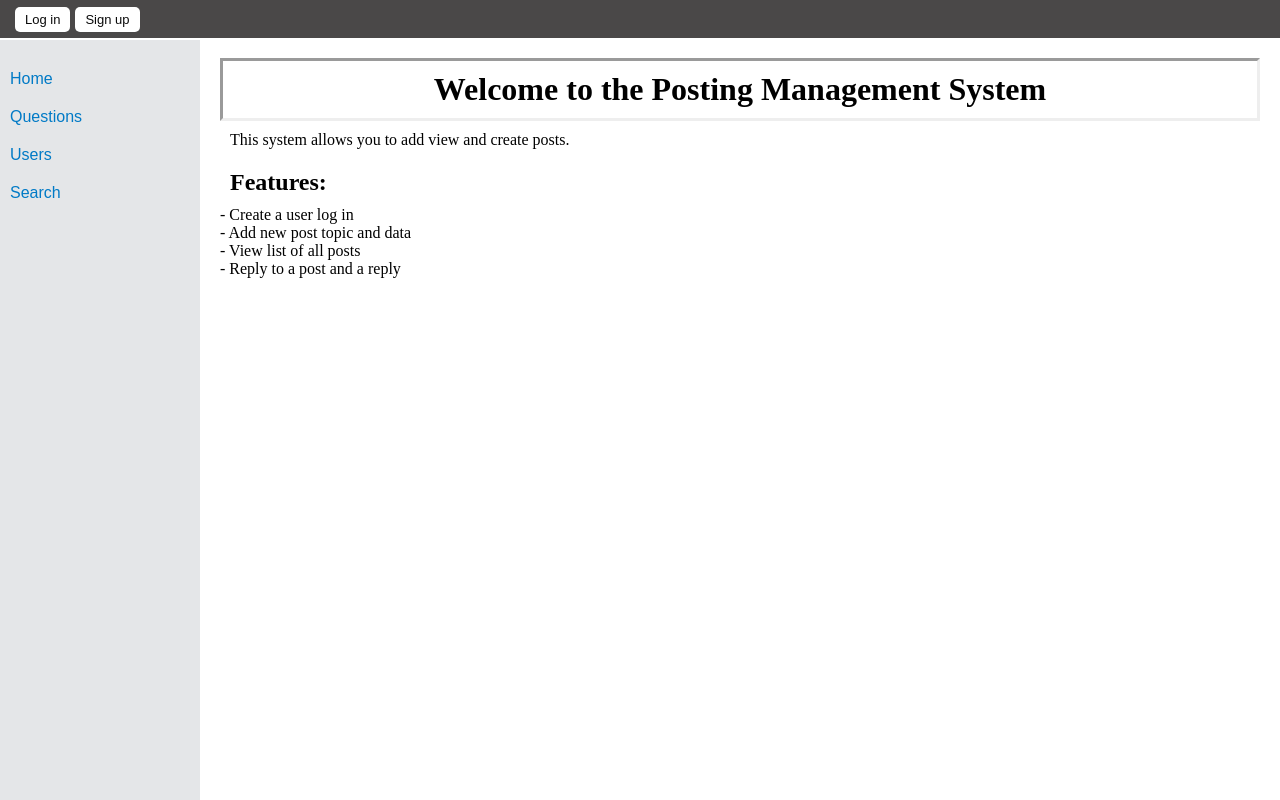
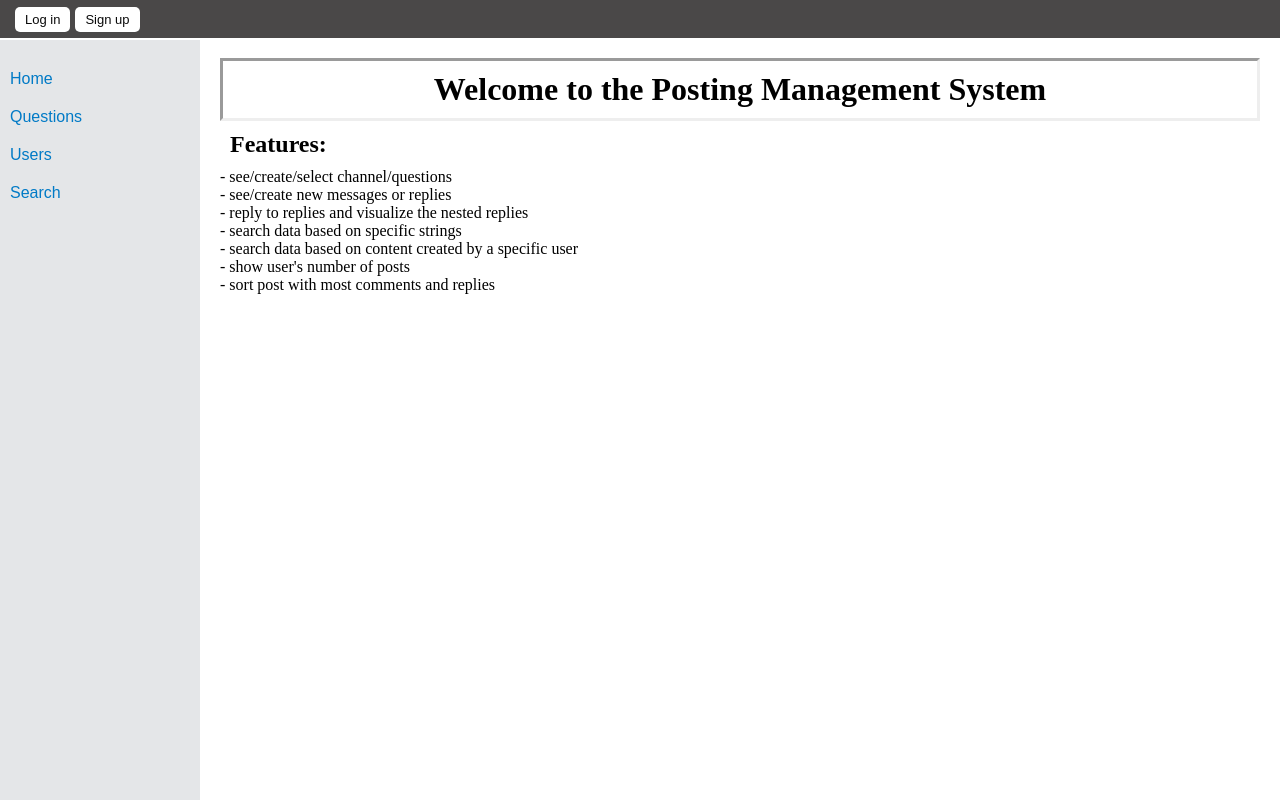
Before and after one commit to m-jewel/stackoverflow_clone, a React (Create React App) app in the folder react_frontend/: page / in a window 1280 px wide. Built offline with nearby package versions, Linux system fonts and the light colour scheme; no server answers.

Commit message:
Landing page modified

```diff
--- a/react_frontend/src/components/Register.js
+++ b/react_frontend/src/components/Register.js
@@ -5,7 +5,7 @@ const Register = () => {
   const [name, setName] = useState('');
   const [password, setPassword] = useState('');
   const [confirmPassword, setConfirmPassword] = useState('');
-  const navigate = useNavigate(); // Hook to navigate to different routes
+  const navigate = useNavigate();
 
   // Function to handle form submission
   const handleSubmit = async (event) => {
@@ -68,13 +68,13 @@ const Register = () => {
         Confim Password:
         <input
           type="password"
-          value={confirmPassword}
+          value={password}
           onChange={(e) => setConfirmPassword(e.target.value)}
           required
         />
       </label>
 
-      <button type="submit">Register</button> {/* Submit button */}
+      <button type="submit">Register</button>
     </form>
   );
 };
--- a/react_frontend/src/views/LandingPage.js
+++ b/react_frontend/src/views/LandingPage.js
@@ -5,15 +5,18 @@ const LandingPage = () => {
     return (
         <div>
             <h1 className='welcome-msg'>Welcome to the Posting Management System</h1>
-            <p className='desc-msg'>This system allows you to add view and create posts.</p>
 
             <div>
                 <h2 className='feature-title'>Features:</h2>
                 <ul>
-                    <li className='feature-list'>- Create a user log in</li>
-                    <li className='feature-list'>- Add new post topic and data</li>
-                    <li className='feature-list'>- View list of all posts</li>
-                    <li className='feature-list'>- Reply to a post and a reply</li>
+                    <li className='feature-list'>- see/create/select channel/questions</li>
+                    <li className='feature-list'>- see/create new messages or replies</li>
+                    <li className='feature-list'>- reply to replies and visualize the nested replies</li>
+                    <li className='feature-list'>- search data based on specific strings</li>
+                    <li className='feature-list'>- search data based on content created by a specific user</li>
+                    <li className='feature-list'>- show user's number of posts</li>
+                    <li className='feature-list'>- sort post with most comments and replies</li>
+
                 </ul>
             </div>
         </div>
```
Also changed, not shown: 1 other file (tests, documents, lock files or other folders).
